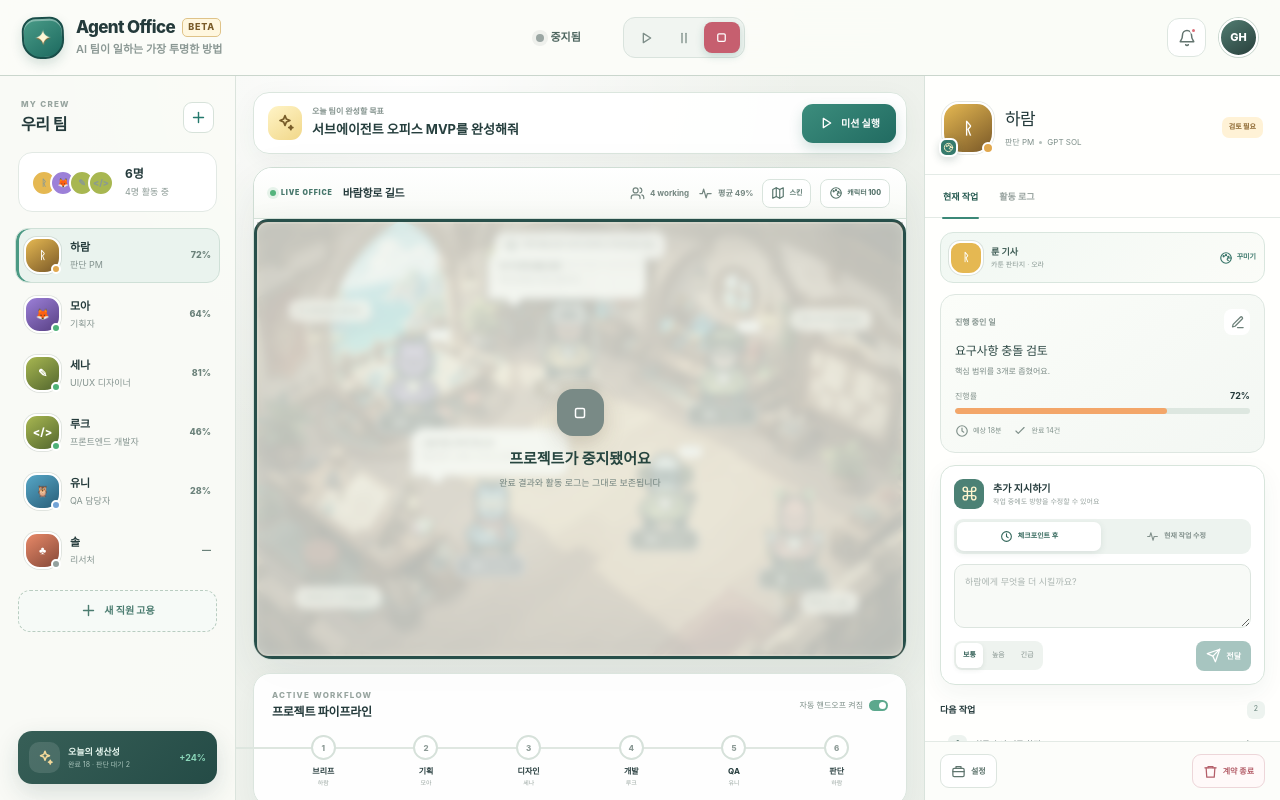
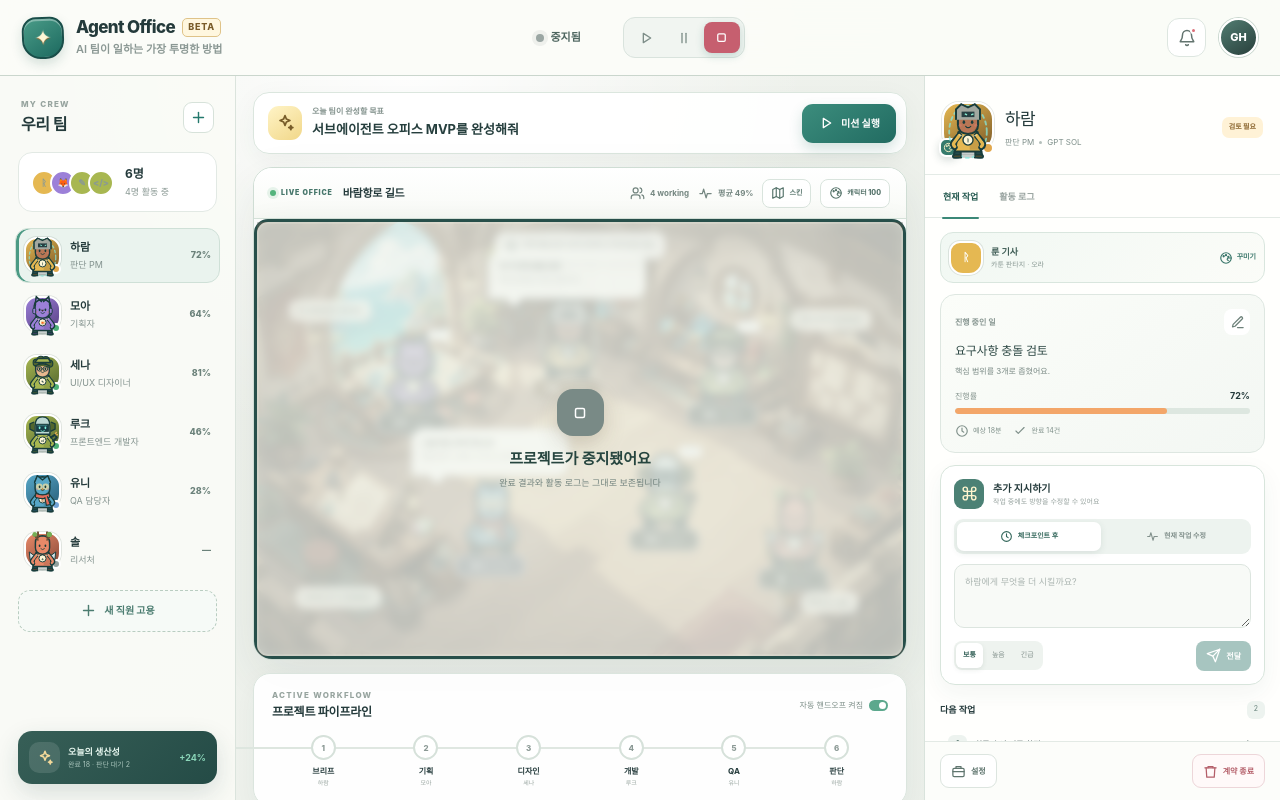
Before and after one commit to aski-p/subagent-aski, a Next.js app: page / in a window 1280 px wide. Built offline with nearby package versions, Linux system fonts and the light colour scheme.

Commit message:
feat: show toon avatars throughout UI

```diff
--- a/app/globals.css
+++ b/app/globals.css
@@ -124,6 +124,7 @@ button:focus-visible, input:focus-visible, textarea:focus-visible, select:focus-
 .agent-list-item.selected { border-color: #cfe0d7; background: #eaf3ee; box-shadow: inset 3px 0 0 #4c9a84; }
 .mini-avatar, .hero-avatar { position: relative; flex: 0 0 auto; display: grid; place-items: center; border: 2px solid #fff; border-radius: 13px 13px 16px 16px; color: #fff; background: linear-gradient(145deg, var(--mini), var(--mini-accent)); box-shadow: 0 0 0 1px rgba(43,68,62,.12); font-weight: 850; }
 .mini-avatar { width: 37px; height: 37px; font-size: 11px; }
+.mini-avatar > .agent-figure { width: 31px; height: 42px; left: 1px; bottom: -5px; animation: none; filter: none; }
 .mini-avatar i, .hero-avatar i { position: absolute; right: -2px; bottom: -2px; width: 10px; height: 10px; border: 2px solid #fff; border-radius: 50%; background: #93a19e; }
 .mini-avatar i.working, .hero-avatar i.working { background: #4eb178; }
 .mini-avatar i.review, .hero-avatar i.review { background: #e1a84e; }
@@ -352,6 +353,7 @@ button:focus-visible, input:focus-visible, textarea:focus-visible, select:focus-
 .detail-head { min-height: 99px; padding: 19px 17px 14px; display: grid; grid-template-columns: 52px 1fr auto; align-items: center; gap: 11px; border-bottom: 1px solid #e4ebe6; position: relative; }
 .detail-close { display: none; width: 34px; height: 34px; position: absolute; right: 12px; top: 12px; place-items: center; border: 0; border-radius: 10px; background: #eef3ef; cursor: pointer; }
 .hero-avatar { width: 52px; height: 52px; border-radius: 17px 17px 21px 21px; font-size: 16px; }
+.hero-avatar > .agent-figure { width: 44px; height: 59px; left: 2px; bottom: -7px; animation: none; filter: none; }
 .hero-avatar i { width: 12px; height: 12px; }
 .hero-avatar { cursor: pointer; }
 .hero-avatar b { width: 19px; height: 19px; position: absolute; left: -5px; bottom: -5px; display: grid; place-items: center; border: 2px solid #fff; border-radius: 7px; color: #fff4ca; background: #367b6d; box-shadow: 0 3px 8px rgba(33,71,63,.2); }
--- a/app/page.tsx
+++ b/app/page.tsx
@@ -826,7 +826,7 @@ export default function Home() {
                 onClick={() => { selectAgent(agent.id); setDetailOpen(true); setConfirmFire(false); setMobileTeamOpen(false); }}
               >
                 <span className={`mini-avatar mini-${getCharacterPreset(agent.avatar.presetId).category}`} style={{ "--mini": agent.avatar.primary, "--mini-accent": agent.avatar.accent } as React.CSSProperties}>
-                  <span>{getCharacterPreset(agent.avatar.presetId).symbol}</span><i className={agent.state} />
+                  <CharacterFigure avatar={agent.avatar} roleKey={agent.roleKey} roleMark={getCharacterPreset(agent.avatar.presetId).symbol} status={agent.state} /><i className={agent.state} />
                 </span>
                 <span className="agent-list-copy"><strong>{agent.name}</strong><small>{agent.role}</small></span>
                 <span className="agent-progress-mini">{agent.state === "idle" ? "—" : `${agent.progress}%`}</span>
@@ -945,7 +945,7 @@ export default function Home() {
               <div className="detail-head">
                 <button className="detail-close" onClick={() => setDetailOpen(false)} aria-label="상세 패널 닫기"><Icon name="close" size={18} /></button>
                 <button className={`hero-avatar hero-${selectedPreset?.category}`} style={{ "--mini": selected.avatar.primary, "--mini-accent": selected.avatar.accent } as React.CSSProperties} onClick={() => openCharacterStudio(selected.id)} aria-label={`${selected.name} 캐릭터 꾸미기`}>
-                  <span>{selectedPreset?.symbol}</span><i className={selected.state} /><b><Icon name="palette" size={11} /></b>
+                  <CharacterFigure avatar={selected.avatar} roleKey={selected.roleKey} roleMark={selectedPreset?.symbol} status={selected.state} /><i className={selected.state} /><b><Icon name="palette" size={11} /></b>
                 </button>
                 <div className="detail-identity">
                   <h2>{selected.name}</h2>
```
